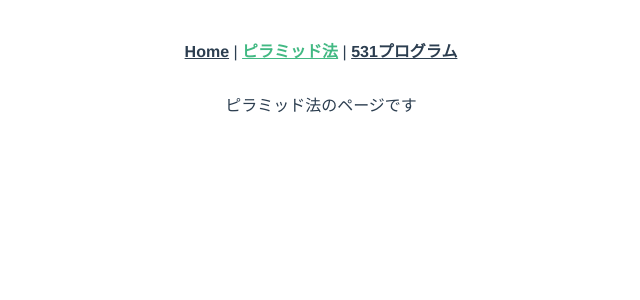
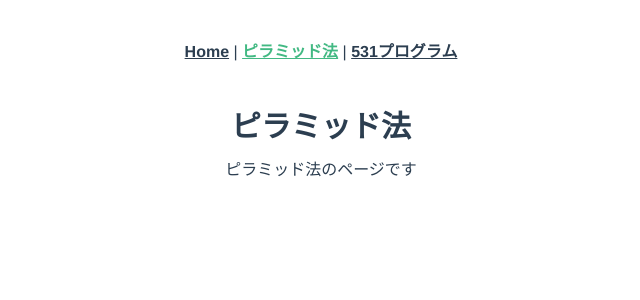
Before and after one commit to y-soliloquy/training-generator, a Vue app: page /piramidmethod in a window 1280 px wide. Shown: the top 300 px of the page, without its empty margins (319-959 px from the left). Built offline with nearby package versions, Linux system fonts and the light colour scheme.

Commit message:
ページタイトル用のコンポーネントを追加

```diff
--- /dev/null
+++ b/src/components/ui/UITitle.vue
@@ -0,0 +1,22 @@
+<script setup lang="ts">
+import { defineProps } from "vue";
+
+type Props = {
+	title: string;
+};
+
+const props = defineProps<Props>();
+</script>
+
+<template>
+	<div class="UITitle">{{ props.title }}</div>
+</template>
+
+<style>
+.UITitle {
+	padding: 10px 0px;
+	text-align: center;
+	font-size: 30px;
+	font-weight: bold;
+}
+</style>
--- a/src/views/531MethodView.vue
+++ b/src/views/531MethodView.vue
@@ -1,6 +1,11 @@
-<script setup lang="ts"></script>
+<script setup lang="ts">
+import UITitle from "../components/ui/UITitle.vue";
+
+const title = "531プログラム";
+</script>
 
 <template>
+	<UITitle :title="title" />
 	<div>531プログラムのページです。</div>
 </template>
 
--- a/src/views/PiramidMethodView.vue
+++ b/src/views/PiramidMethodView.vue
@@ -1,6 +1,11 @@
-<script setup lang="ts"></script>
+<script setup lang="ts">
+import UITitle from "../components/ui/UITitle.vue";
+
+const title = "ピラミッド法";
+</script>
 
 <template>
+	<UITitle :title="title" />
 	<div>ピラミッド法のページです</div>
 </template>
 
```
